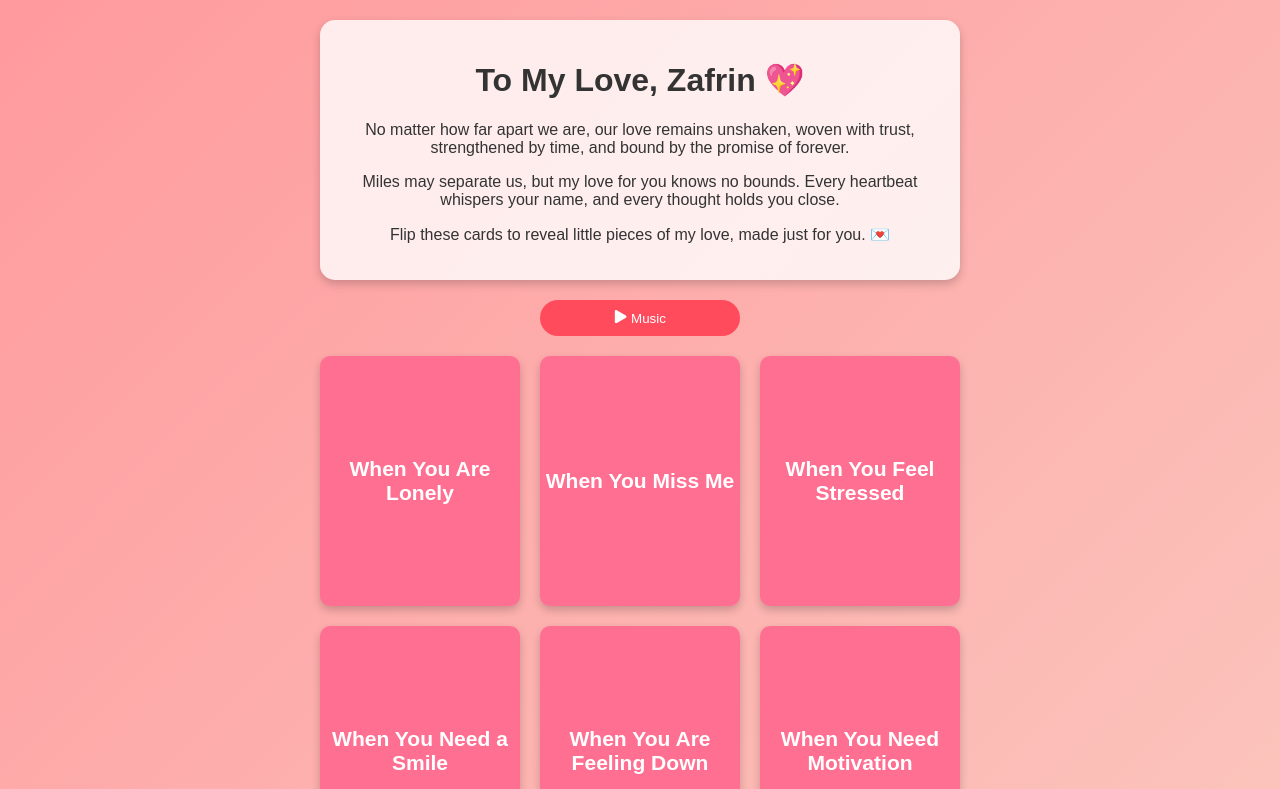
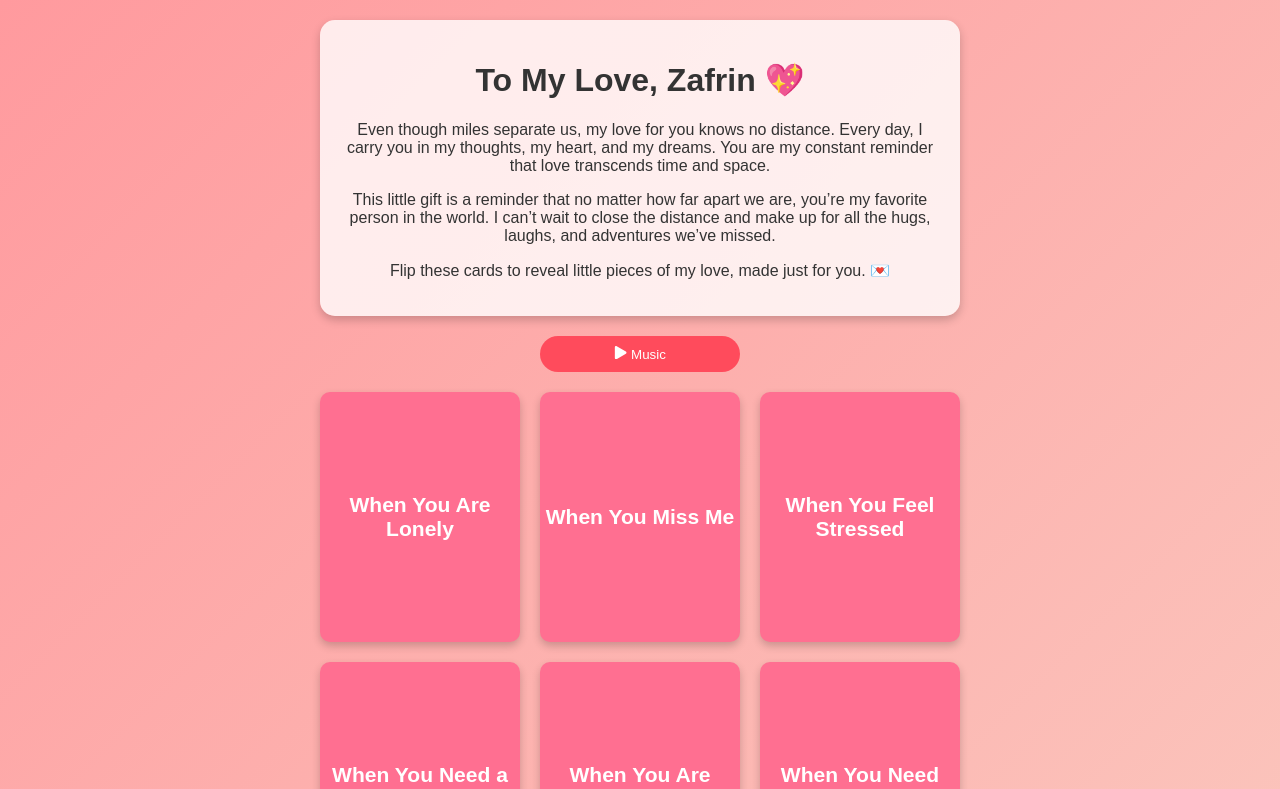
Before and after one commit to Wajahat5/valentines_day_25, a React (Create React App) app: page / in a window 1280 px wide. Shown: the top 789 px of the page. Built offline with nearby package versions, Linux system fonts and the light colour scheme.

Commit message:
modified gift note

```diff
--- a/src/App.js
+++ b/src/App.js
@@ -46,7 +46,7 @@ const cards = [
         title: 'When You Are Feeling Down',
         image: scooty,
         message:
-            'You are the light of my life, and no amount of darkness can ever dim your shine. I love you more than words can ever say.',
+            'You are the light of my life, and no amount of darkness can ever dim your shine. This tough moment will pass, and brighter days are ahead. I’m here to lift you up, always.',
     },
     {
         title: 'When You Need Motivation',
@@ -115,14 +115,16 @@ const App = () => {
             >
                 <h1>To My Love, Zafrin 💖</h1>
                 <p>
-                    No matter how far apart we are, our love remains unshaken,
-                    woven with trust, strengthened by time, and bound by the
-                    promise of forever.
+                    Even though miles separate us, my love for you knows no
+                    distance. Every day, I carry you in my thoughts, my heart,
+                    and my dreams. You are my constant reminder that love
+                    transcends time and space.
                 </p>
                 <p>
-                    Miles may separate us, but my love for you knows no bounds.
-                    Every heartbeat whispers your name, and every thought holds
-                    you close.
+                    This little gift is a reminder that no matter how far apart
+                    we are, you’re my favorite person in the world. I can’t wait
+                    to close the distance and make up for all the hugs, laughs,
+                    and adventures we’ve missed.
                 </p>
                 <p>
                     Flip these cards to reveal little pieces of my love, made
```
